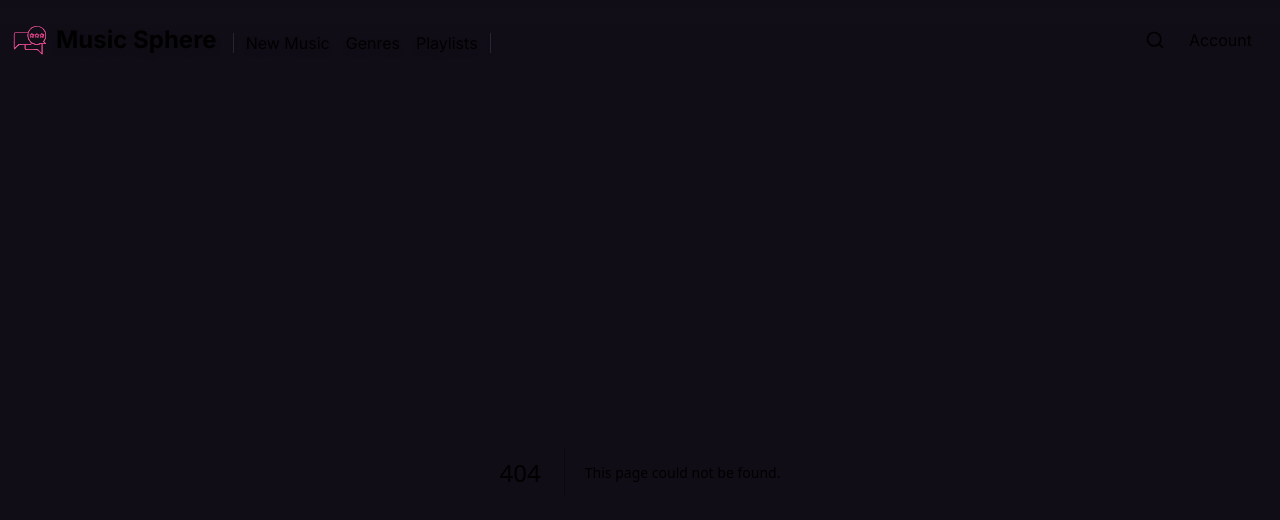
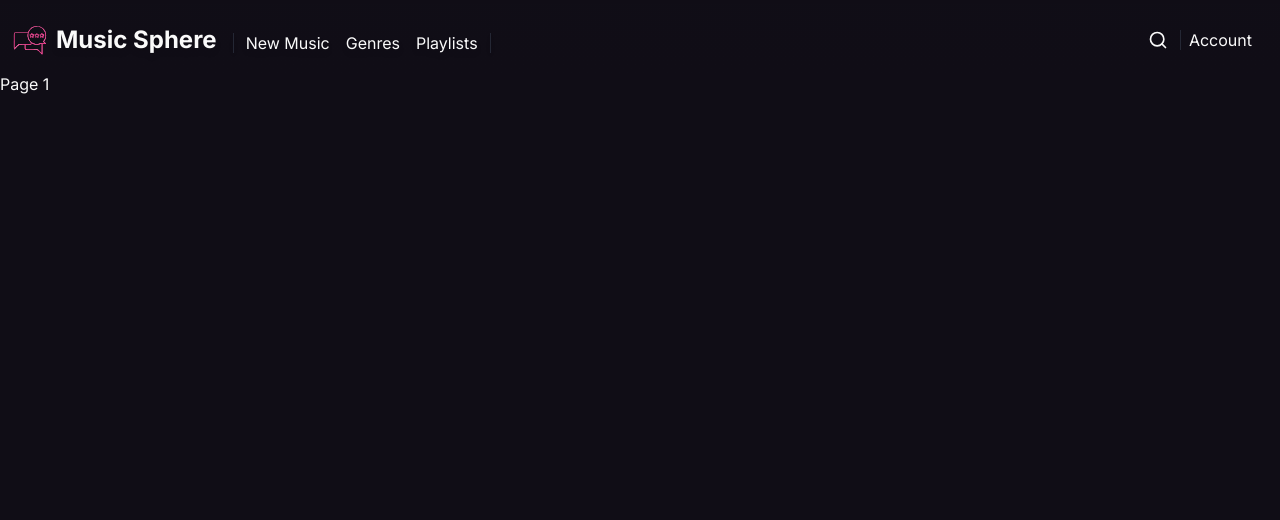
Before and after one commit to carlosyrodriguez/music_sphere, a Next.js app: page /icanprogram in a window 1280 px wide. Before the commit this address had no page. Shown: the top 520 px of the page. Built offline with nearby package versions, Linux system fonts and the light colour scheme.

Commit message:
moved sign in with spotify to a popover, cleaner look

```diff
--- /dev/null
+++ b/app/icanprogram/page.js
@@ -0,0 +1,10 @@
+'use client';
+
+export default function Page1( { data } ) {
+  return (
+    <div>
+      <h1>Page 1</h1>
+      <p>{data}</p>
+    </div>
+  );
+}
--- a/app/page.tsx
+++ b/app/page.tsx
@@ -111,7 +111,7 @@ export default function Page() {
           <div className="flex space-x-4 p-2">
           {albums.length > 0 ? (
             albums.map((album) => (
-              <Card key={album.id} className="relative bg-cover bg-center h-[220px] w-[140px] sm:h-[260px] sm:w-[160px] md:h-[300px] md:w-[170px] flex-shrink-0" style={{ backgroundImage: `url(${album.imageUrl})` }}>
+              <Card key={album.id} className="relative bg-cover bg-center h-[220px] w-[140px] sm:h-[230px] sm:w-[130px] md:h-[300px] md:w-[170px] flex-shrink-0" style={{ backgroundImage: `url(${album.imageUrl})` }}>
                 <div className="absolute bottom-0 w-full bg-black bg-opacity-50 text-white text-center p-2">
                   <p className="text-sm">{album.title}</p>
                   <p className="text-xs">{album.artist}</p>
--- a/app/site-header.tsx
+++ b/app/site-header.tsx
@@ -5,7 +5,13 @@ import Image from "next/image"
 import { HeaderMenu } from "@/components/header-menu"
 import { useState } from "react";
 import { Button } from "@/components/ui/button";
-import Head from "next/head";
+import {
+  Popover,
+  PopoverContent,
+  PopoverTrigger,
+} from "@/components/ui/popover"
+import { signIn } from "next-auth/react";
+
 
 export default function SiteHeader() {
 
@@ -27,10 +33,22 @@ export default function SiteHeader() {
           <HeaderMenu />
           </div>
         </div>
-        <div className="flex flex-1 items-center w-full justify-end">
-          <Search className="h-5 w-5 hover:text-gray-300" />
+        <div className="flex flex-1 items-center w-full justify-end rounded-lg">
+        <Search className="h-5 w-5 hover:text-gray-300 mx-1" />
+          <Popover className="border-b border-gray-100 border-opacity-50">
+            <PopoverTrigger>
+              <span className="ml-2 px-4 hover:text-gray-300 border-l border-gray-700 border-opacity-50 pl-2">Account</span>
+            </PopoverTrigger>
+            <PopoverContent className="mt-6 mx-2 flex flex-col justify-between items-center rounded-2xl bg-background p-6 shadow-xl w-[25vh] h-[9vh]">
+               <div className="flex flex-col items-center justify-center">
+                <Button onClick={() => signIn("spotify")} className="px-6 py-3 rounded-xl">
+                      Sign in with Spotify
+                      </Button>
+                      </div>
+              </PopoverContent>
+            </Popover>
           <Link href="/auth/login" passHref>
-            <span className="ml-2 rounded-xl px-4 hover:text-gray-300">Account</span>
+            <span></span>
           </Link>
         </div>
       </div>
--- /dev/null
+++ b/components/ui/popover.tsx
@@ -0,0 +1,33 @@
+"use client"
+
+import * as React from "react"
+import * as PopoverPrimitive from "@radix-ui/react-popover"
+
+import { cn } from "@/lib/utils"
+
+const Popover = PopoverPrimitive.Root
+
+const PopoverTrigger = PopoverPrimitive.Trigger
+
+const PopoverAnchor = PopoverPrimitive.Anchor
+
+const PopoverContent = React.forwardRef<
+  React.ElementRef<typeof PopoverPrimitive.Content>,
+  React.ComponentPropsWithoutRef<typeof PopoverPrimitive.Content>
+>(({ className, align = "center", sideOffset = 4, ...props }, ref) => (
+  <PopoverPrimitive.Portal>
+    <PopoverPrimitive.Content
+      ref={ref}
+      align={align}
+      sideOffset={sideOffset}
+      className={cn(
+        "z-50 w-72 rounded-md border bg-popover p-4 text-popover-foreground shadow-md outline-none data-[state=open]:animate-in data-[state=closed]:animate-out data-[state=closed]:fade-out-0 data-[state=open]:fade-in-0 data-[state=closed]:zoom-out-95 data-[state=open]:zoom-in-95 data-[side=bottom]:slide-in-from-top-2 data-[side=left]:slide-in-from-right-2 data-[side=right]:slide-in-from-left-2 data-[side=top]:slide-in-from-bottom-2",
+        className
+      )}
+      {...props}
+    />
+  </PopoverPrimitive.Portal>
+))
+PopoverContent.displayName = PopoverPrimitive.Content.displayName
+
+export { Popover, PopoverTrigger, PopoverContent, PopoverAnchor }
--- a/package.json
+++ b/package.json
@@ -13,6 +13,7 @@
     "@radix-ui/react-avatar": "^1.1.3",
     "@radix-ui/react-dropdown-menu": "^2.1.6",
     "@radix-ui/react-menubar": "^1.1.6",
+    "@radix-ui/react-popover": "^1.1.6",
     "@radix-ui/react-separator": "^1.1.2",
     "@radix-ui/react-slot": "^1.1.2",
     "axios": "^1.7.9",
```
Also changed, not shown: 1 other file (tests, documents, lock files or other folders).
